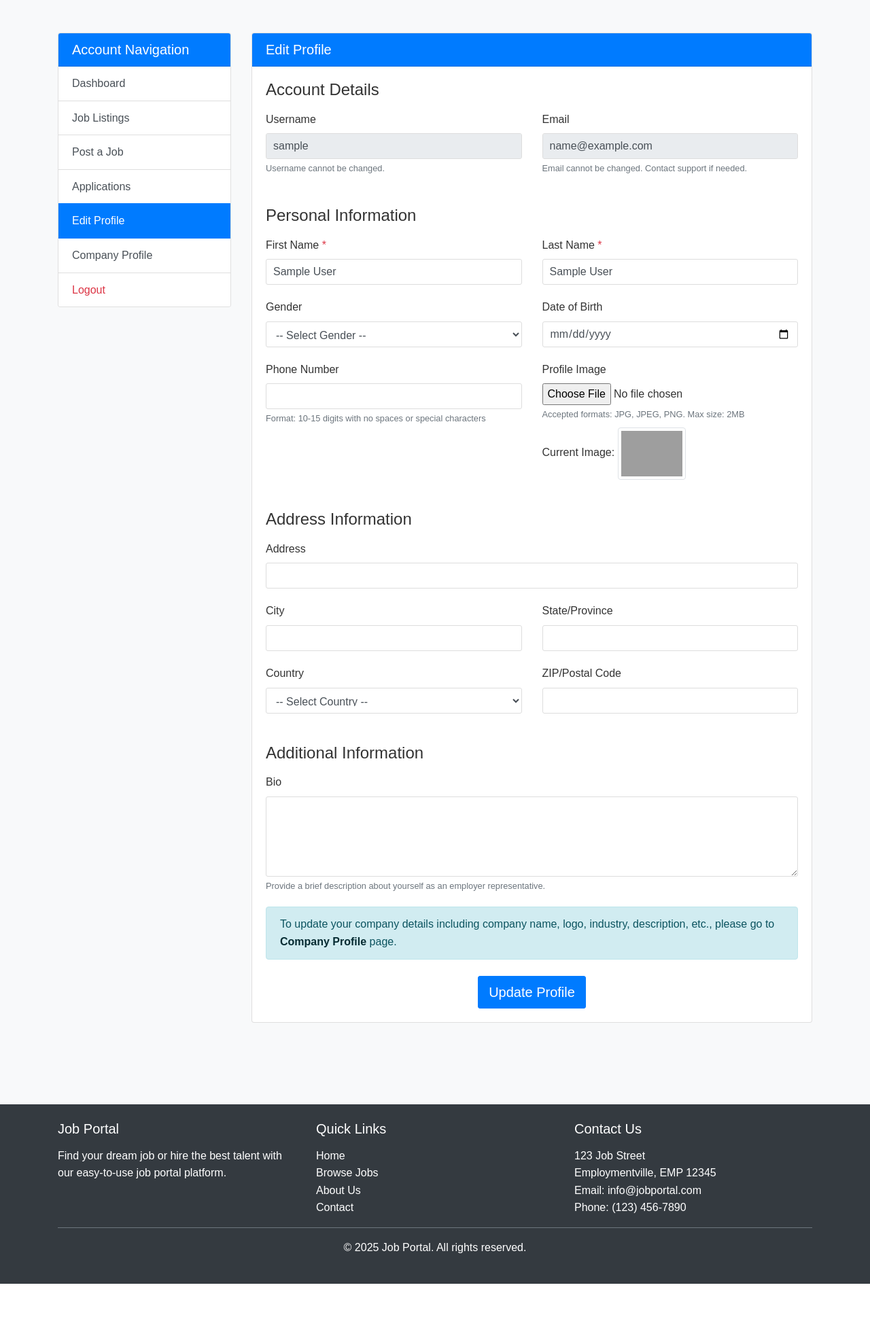
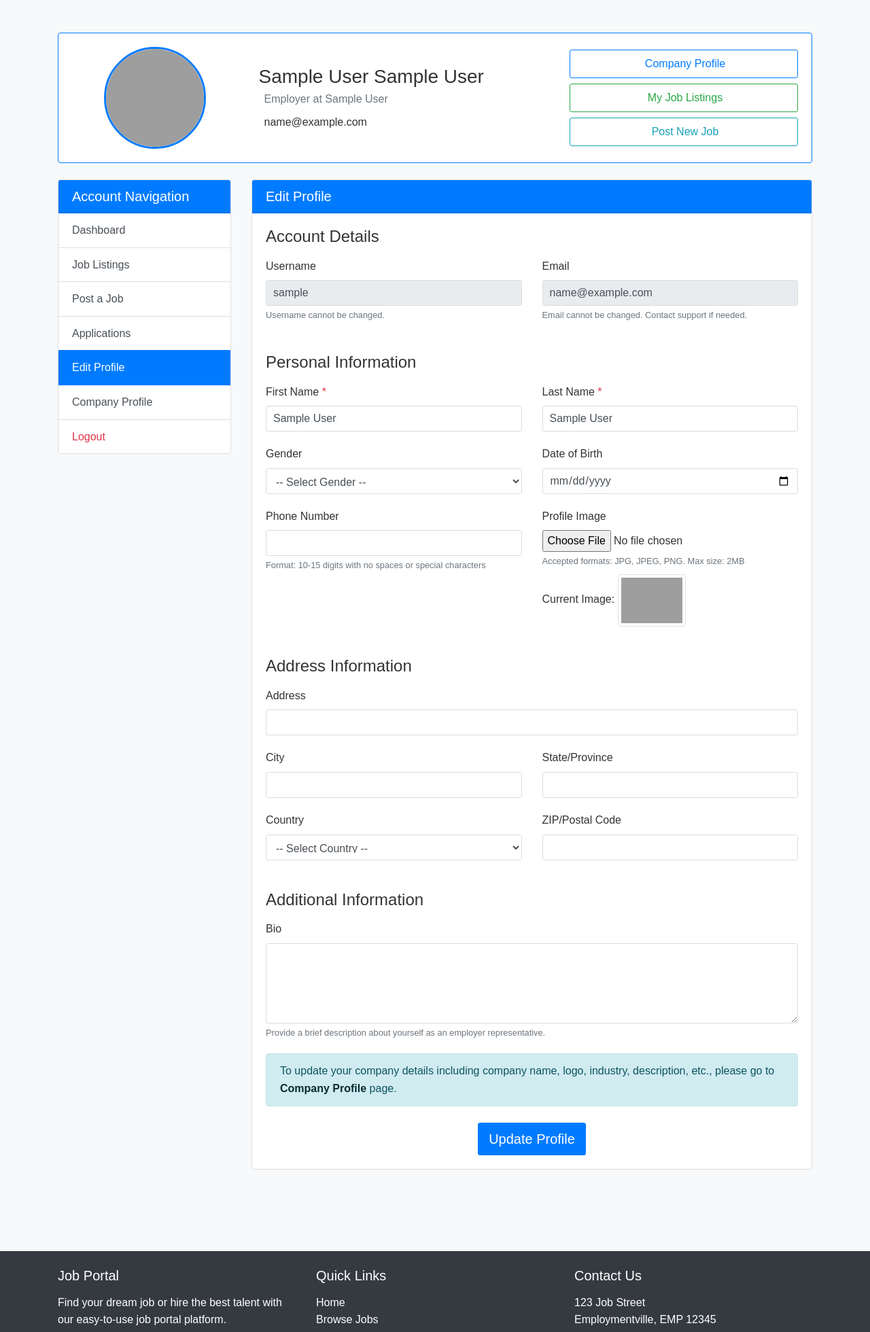
Before and after one commit to hamzatarifturing/job-portal-system-php, a PHP site: page /employer/edit_profile.php in a window 1280 px wide. Shown: the part 58-2018 px from the top of the page at 68% size. Before the commit the page ends 1947 px from the top, so only its background shows below. Run offline with PHP 8.4, Linux system fonts and the light colour scheme; the visitor is signed in with stand-in values (Sample User, id 1); grey boxes are pictures that could not be loaded.

Commit message:
Conversation 6B - Interaction 2 - Model Selected: B
This commit includes the implementation of a separate section to display the profile information of user in edit_profile.php page

```diff
--- a/employer/edit_profile.php
+++ b/employer/edit_profile.php
@@ -216,6 +216,67 @@ $countries = array("Afghanistan", "Albania", "Algeria", "American Samoa", "Andor
 ?>
 
 <div class="container mt-4 mb-5">
+    <!-- Profile Card Section -->
+    <div class="row mb-4">
+        <div class="col-12">
+            <div class="card border-primary">
+                <div class="card-body">
+                    <div class="row align-items-center">
+                        <div class="col-md-3 text-center mb-3 mb-md-0">
+                            <?php if(isset($user_data['profile_image']) && !empty($user_data['profile_image'])): ?>
+                                <img src="<?php echo htmlspecialchars($user_data['profile_image']); ?>" alt="Profile Image" class="img-fluid rounded-circle" style="max-width: 150px; height: 150px; object-fit: cover; border: 3px solid #007bff;">
+                            <?php else: ?>
+                                <div class="bg-light rounded-circle d-flex align-items-center justify-content-center mx-auto" style="width: 150px; height: 150px; border: 3px solid #007bff;">
+                                    <i class="fa fa-user fa-5x text-secondary"></i>
+                                </div>
+                            <?php endif; ?>
+                        </div>
+                        <div class="col-md-5">
+                            <h3 class="mb-1"><?php echo htmlspecialchars($user_data['first_name'] . ' ' . $user_data['last_name']); ?></h3>
+                            <p class="text-muted mb-2">
+                                <i class="fa fa-briefcase mr-2"></i>
+                                Employer at <?php echo htmlspecialchars($user_data['company_name'] ? $user_data['company_name'] : 'No company specified'); ?>
+                            </p>
+                            <?php if(!empty($user_data['city']) || !empty($user_data['country'])): ?>
+                                <p class="mb-2">
+                                    <i class="fa fa-map-marker-alt mr-2"></i>
+                                    <?php
+                                        $location = [];
+                                        if(!empty($user_data['city'])) $location[] = htmlspecialchars($user_data['city']);
+                                        if(!empty($user_data['state'])) $location[] = htmlspecialchars($user_data['state']);
+                                        if(!empty($user_data['country'])) $location[] = htmlspecialchars($user_data['country']);
+                                        echo !empty($location) ? implode(', ', $location) : 'Location not specified';
+                                    ?>
+                                </p>
+                            <?php endif; ?>
+                            <?php if(!empty($user_data['phone'])): ?>
+                                <p class="mb-2">
+                                    <i class="fa fa-phone mr-2"></i> <?php echo htmlspecialchars($user_data['phone']); ?>
+                                </p>
+                            <?php endif; ?>
+                            <p class="mb-0">
+                                <i class="fa fa-envelope mr-2"></i> <?php echo htmlspecialchars($user_data['email']); ?>
+                            </p>
+                        </div>
+                        <div class="col-md-4 mt-3 mt-md-0">
+                            <div class="d-flex flex-column">
+                                <a href="company_profile.php" class="btn btn-outline-primary mb-2">
+                                    <i class="fa fa-building mr-1"></i> Company Profile
+                                </a>
+                                <a href="job_listings.php" class="btn btn-outline-success mb-2">
+                                    <i class="fa fa-list mr-1"></i> My Job Listings
+                                </a>
+                                <a href="post_job.php" class="btn btn-outline-info">
+                                    <i class="fa fa-plus-circle mr-1"></i> Post New Job
+                                </a>
+                            </div>
+                        </div>
+                    </div>
+                </div>
+            </div>
+        </div>
+    </div>
+
     <div class="row">
         <div class="col-md-3">
             <div class="card">
```
